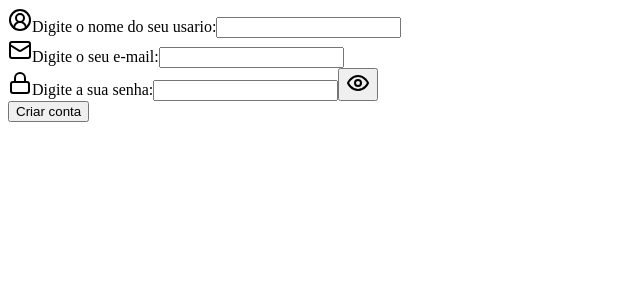
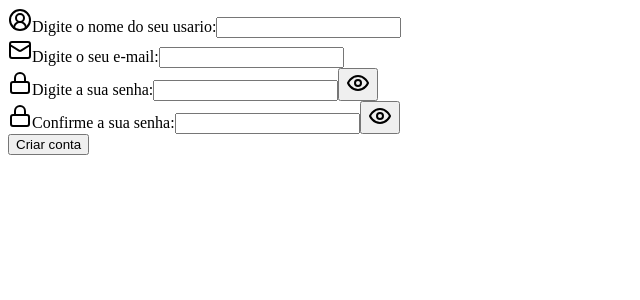
Before and after one commit to joaovictor1516/pomolist, a Next.js app: page /register in a window 1280 px wide. Shown: the top 300 px of the page, without its empty margins (0-640 px from the left). Built offline with nearby package versions, Linux system fonts and the light colour scheme.

Commit message:
criacao do imput de confirmacao de senha.

```diff
--- a/src/app/components/user/userSignIn.tsx
+++ b/src/app/components/user/userSignIn.tsx
@@ -1,7 +1,7 @@
 "use client";
 import axios from "axios";
+import "tailwindcss/tailwind.css";
 import { ChangeEvent, useState } from "react";
-import "tailwindcss/tailwind.css";
 import { Slide, toast } from "react-toastify";
 import { UserCircle2, Mail, Lock, Eye, EyeOff } from "lucide-react";
 
@@ -20,7 +20,7 @@ export function UserSignIn(){
     }
 
     function creatCount(){
-
+        axios.post("/user/api");
     }
 
     function handleUserPassword(value: ChangeEvent<HTMLInputElement>){
@@ -100,7 +100,32 @@ export function UserSignIn(){
                 </button>
             </div>
 
-            <button type="button" className="">Criar conta</button>
+            <div className="">
+                <label htmlFor="userPassword" className="">
+                    <Lock/>
+                    Confirme a sua senha:
+                </label>
+
+                {showPasswourd ?
+                <input type="text"
+                       name="userPassword"
+                       id="userPassword"
+                       onChange={handleUserPassword}
+                       className=""/>:
+                <input type="password"
+                       name="userPassword"
+                       id="userPassword"
+                       onChange={handleUserPassword}
+                       className=""/>}
+
+                <button type="button" className="" onClick={isShowPassword}>
+                    {showPasswourd ?
+                    <EyeOff/>:
+                    <Eye/>}
+                </button>
+            </div>
+
+            <button type="button" className="" onClick={creatCount}>Criar conta</button>
         </form>
     )
 }
```
